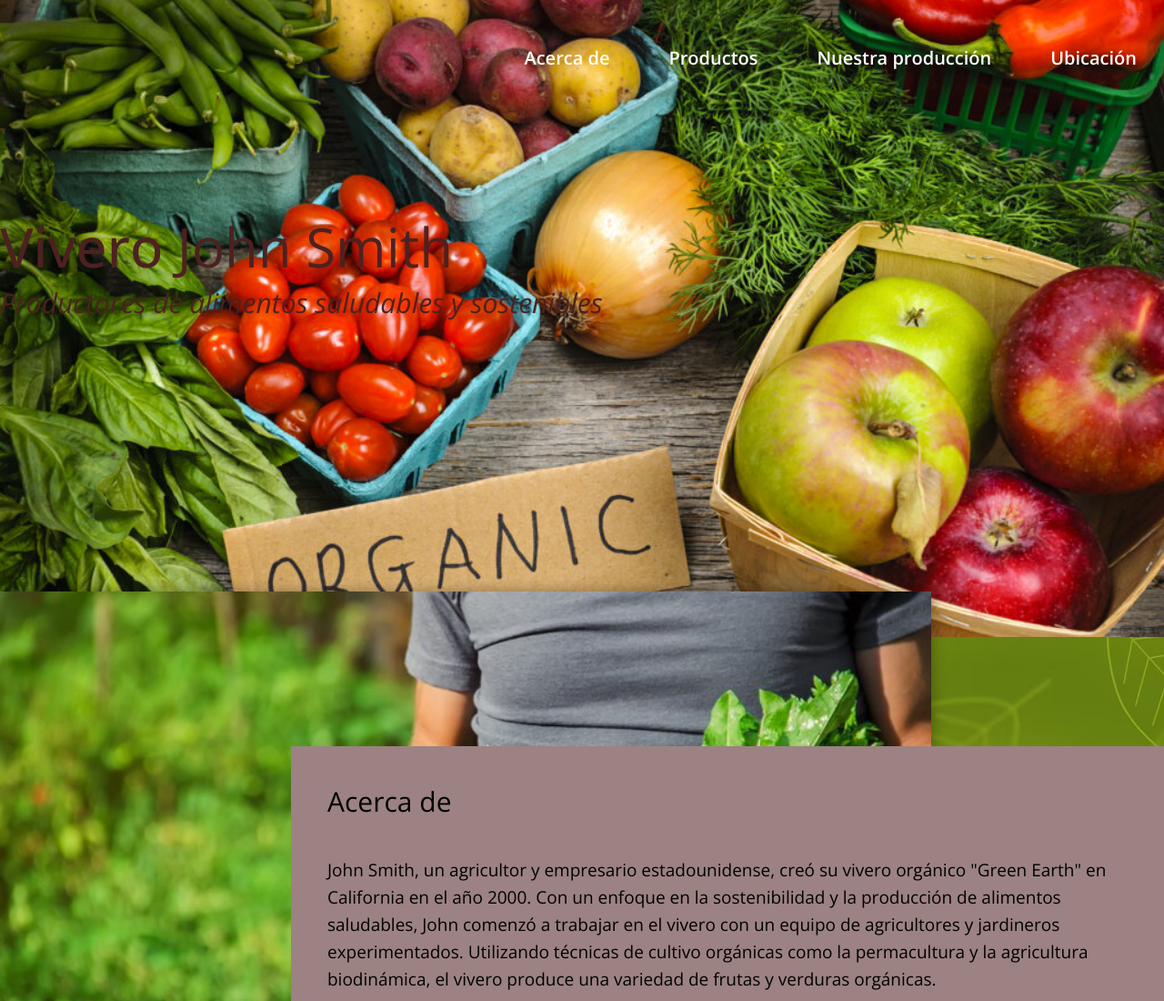
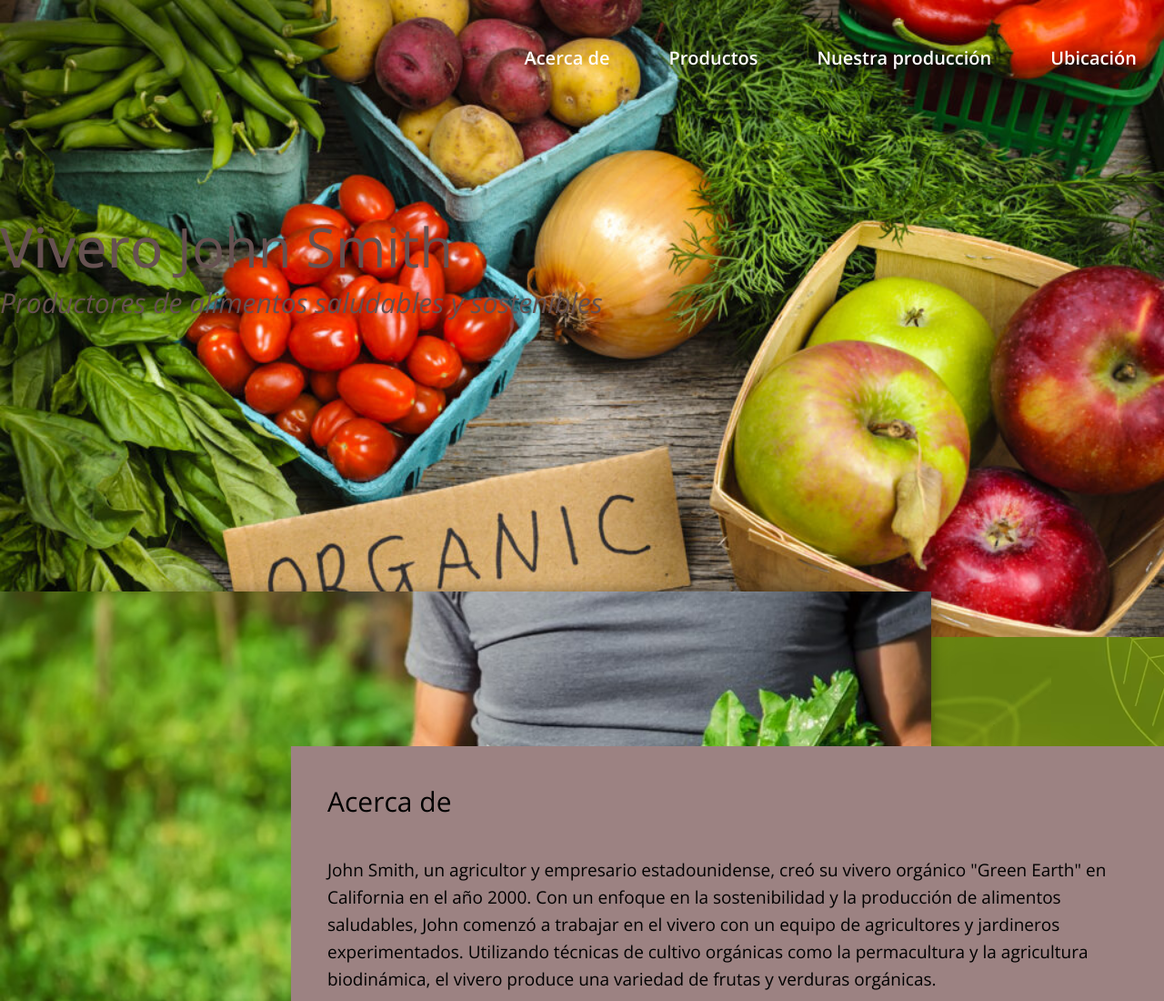
Before and after one commit to Alex2004809/viveroorganico, a plain HTML site: page index.html in a window 1280 px wide. Shown: the top 1100 px of the page at 91% size. Drawn offline with nearby package versions, Linux system fonts and the light colour scheme.

Commit message:
cambio de color

```diff
--- a/estilos/estilos.css
+++ b/estilos/estilos.css
@@ -85,7 +85,7 @@ header .productos a:hover{
 header .texto{
   width: 90%;
   /*Agreamos el color del texto*/
-  color: #4d2121;
+  color: #665151;
   position: absolute;
   top: 40%;
   margin-top: -50px;
```
